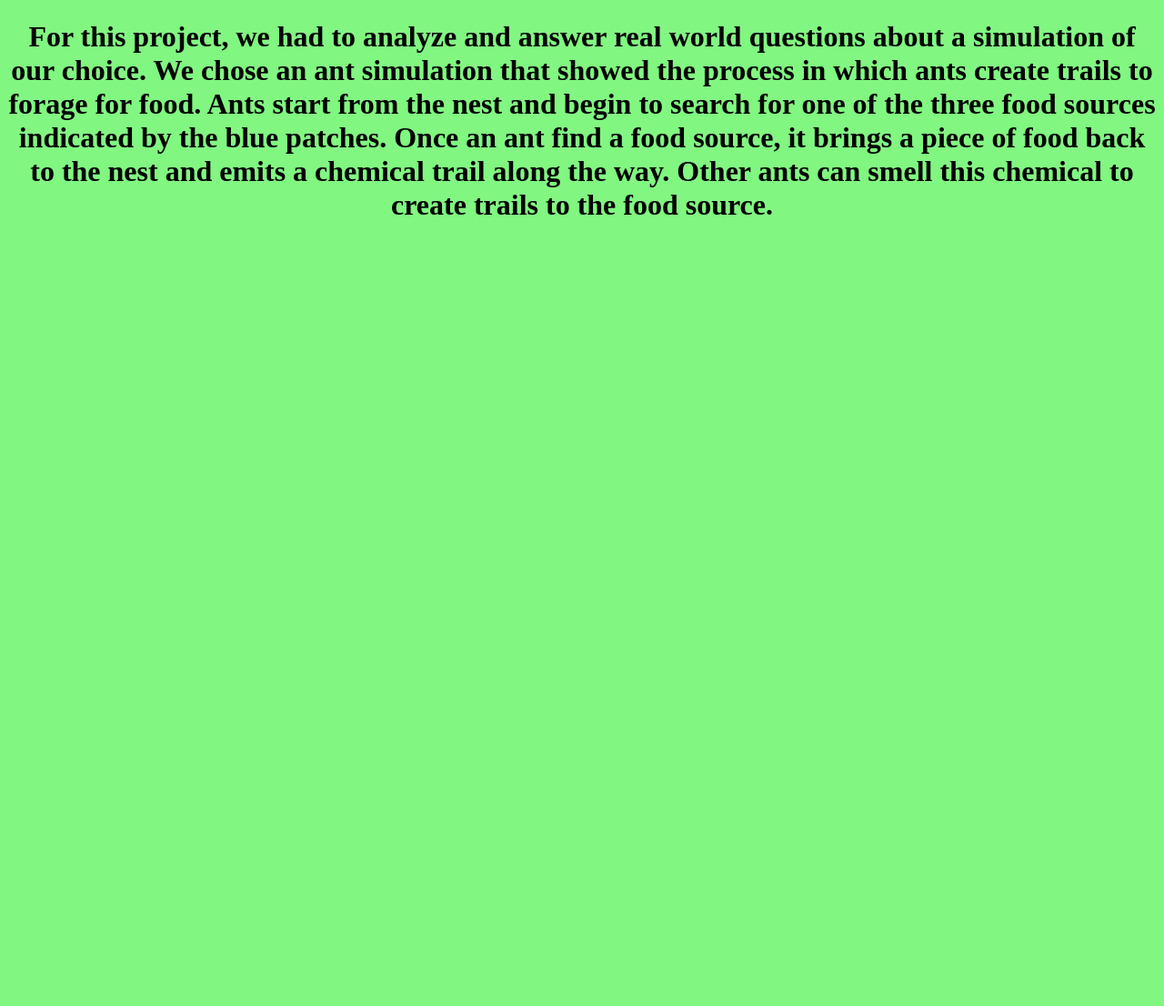
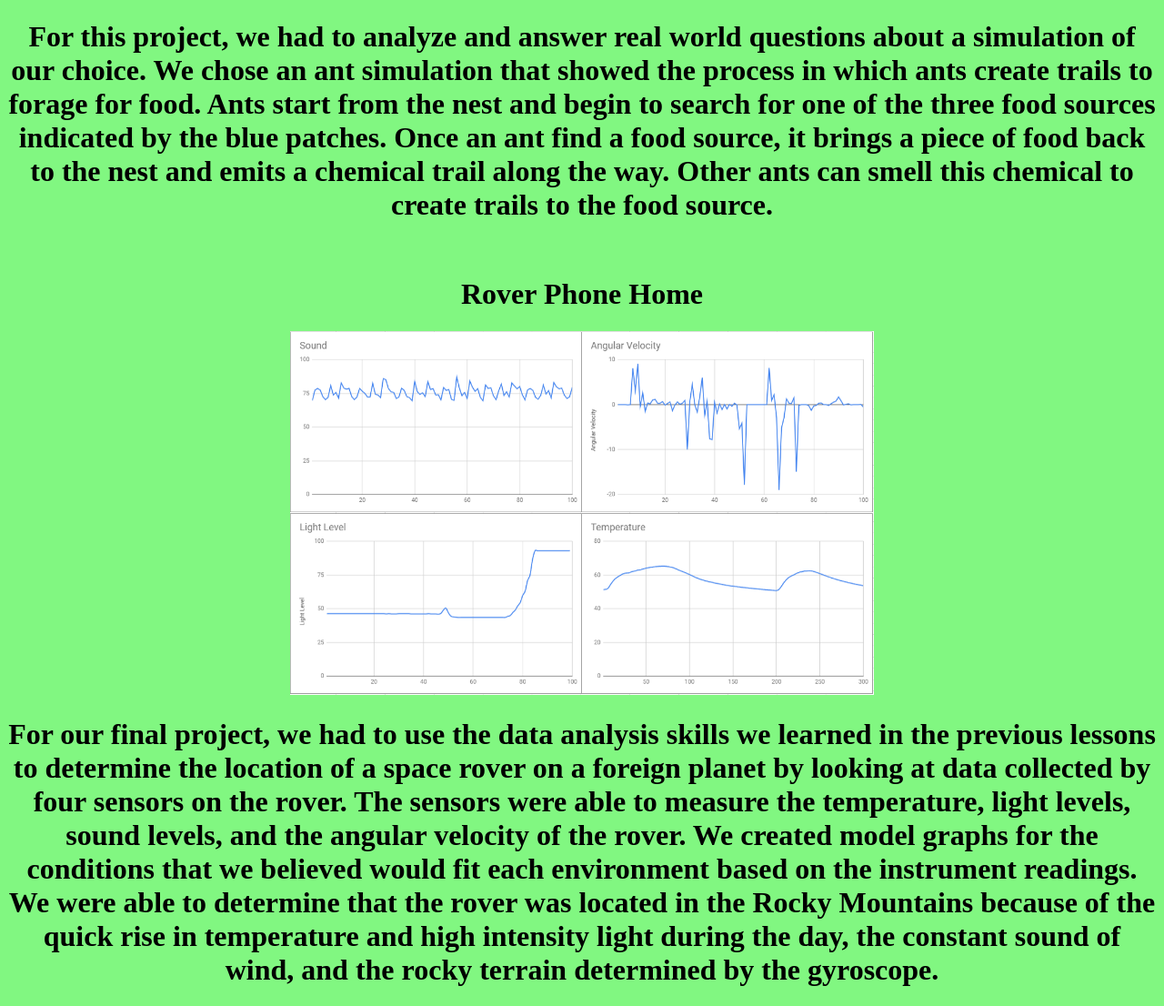
Before and after one commit to Alexthebee/CSP2023, a plain HTML site: page portfolio.html in a window 1280 px wide. Shown: the part 3516-4622 px from the top of the page at 91% size. Before the commit the page ends 3808 px from the top, so only its background shows below. Drawn offline with Linux system fonts and the light colour scheme.

Commit message:
316 Project

```diff
--- a/portfolio.html
+++ b/portfolio.html
@@ -37,6 +37,10 @@
     <br>
     <h1> For this project, we had to analyze and answer real world questions about a simulation of our choice. We chose an ant simulation that showed the process in which ants create trails to forage for food. Ants start from the nest and begin to search for one of the three food sources indicated by the blue patches. Once an ant find a food source, it brings a piece of food back to the nest and emits a chemical trail along the way. Other ants can smell this chemical to create trails to the food source.</h1>
     <br>
+    <h1> Rover Phone Home </h1>
+    <img src="images/316 Project.PNG" height="400">
+    <br>
+    <h1> For our final project, we had to use the data analysis skills we learned in the previous lessons to determine the location of a space rover on a foreign planet by looking at data collected by four sensors on the rover. The sensors were able to measure the temperature, light levels, sound levels, and the angular velocity of the rover. We created model graphs for the conditions that we believed would fit each environment based on the instrument readings. We were able to determine that the rover was located in the Rocky Mountains because of the quick rise in temperature and high intensity light during the day, the constant sound of wind, and the rocky terrain determined by the gyroscope.</h1>
     </center>
 	  </body>
 	</html>
```
